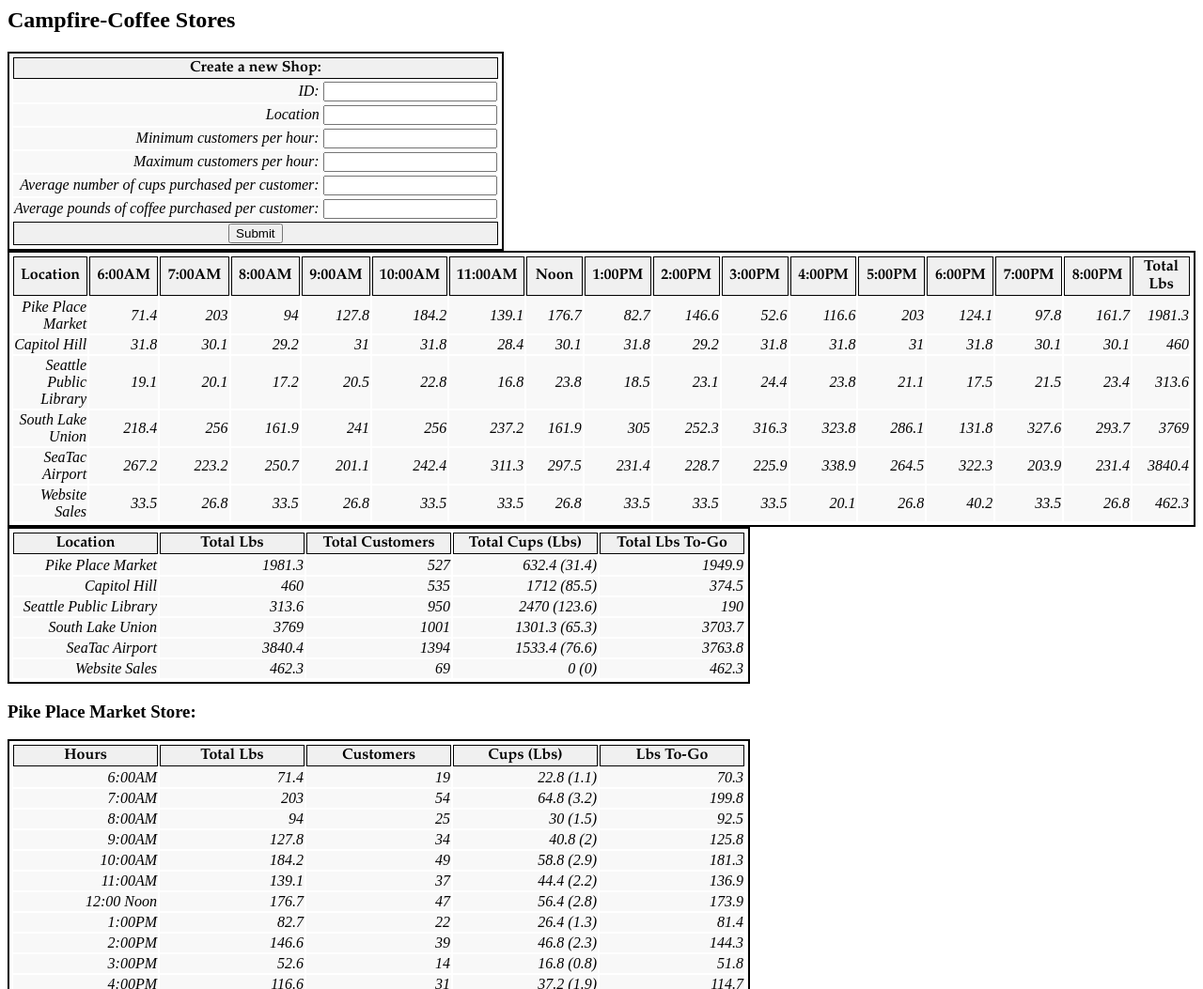
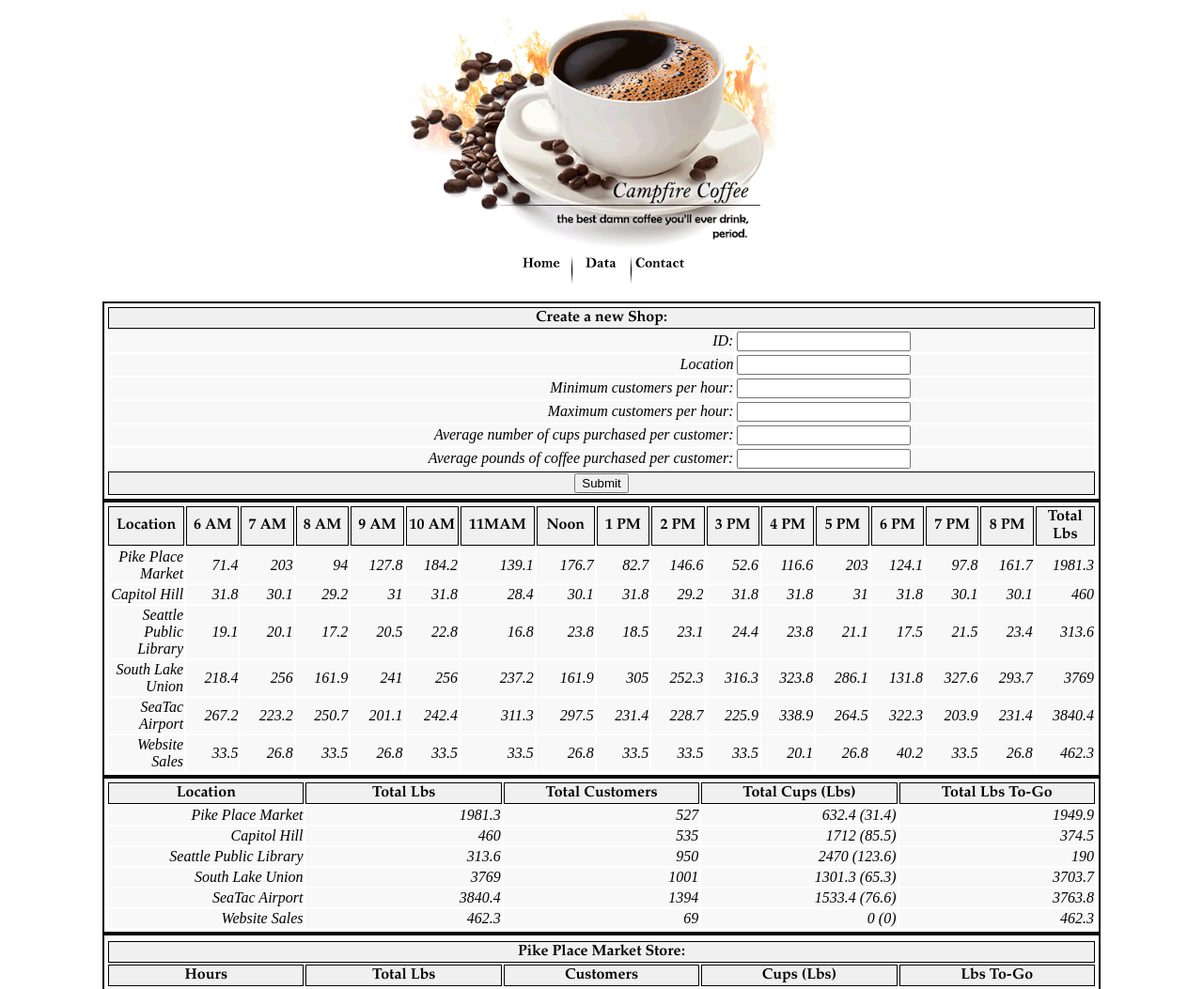
Before and after one commit to Ho-Luc/campfire-coffee-1, a plain HTML site: page data.html in a window 1280 px wide. Shown: the top 1053 px of the page at 94% size. Drawn offline with Linux system fonts and the light colour scheme.

Commit message:
added some images and stuff

```diff
--- a/css/style.css
+++ b/css/style.css
@@ -6,6 +6,10 @@
   width: 100%;
 }
 .shopTable {
+  width: 84%;
+  float: right;
+  position: relative;
+  left: -8%;
   border: 2px solid black;
   padding: 2px;
 }
@@ -22,3 +26,8 @@
   text-align: right;
   font-style: italic;
 }
+.tableInput {
+  background-color: #F8F8F8;
+  text-align: left;
+  font-style: italic;
+}
--- a/data.html
+++ b/data.html
@@ -1,10 +1,9 @@
 <html>
 <head>
-  <title>Campfire-Coffee Stores</title>
+  <title>Campfire-Coffee - Data</title>
   <link href="css/style.css" type="text/css" rel="stylesheet" />
 </head>
 <body>
-  <h2>Campfire-Coffee Stores</h2>
   <script type="text/javascript" src="js/app.js">
   </script>
 </body>
--- a/js/app.js
+++ b/js/app.js
@@ -1,8 +1,75 @@
 // Campfire-Coffee Shop
+
+var theDiv;
+
+var header = {
+  menu : [['index.html', 'images/home.gif', 'images/homeOver.gif'], ['data.html', 'images/data.gif', 'images/dataOver.gif'], ['contact.html', 'images/contact.gif', 'images/contactOver.gif']],
+  menuImage : [],
+}
+
+header.render = function() {
+
+  var divCenter = document.createElement('div'); // Create empty div for logo
+  divCenter.className = 'logoDiv';
+  document.body.appendChild(divCenter);
+
+  var aLogo = document.createElement('a'); // Create link for menu
+  aLogo.setAttribute('href', 'index.html');
+  divCenter.appendChild(aLogo);
+
+  var logoImage = document.createElement('img');
+  logoImage.setAttribute('src', 'logo.gif');
+  logoImage.setAttribute('width', '35%')
+  aLogo.appendChild(logoImage);
+
+  var divMenu = document.createElement('div'); // Create empty div for menu
+  divMenu.className = 'logoDiv';
+  document.body.appendChild(divMenu);
+
+  for (var i = 0; i < this.menu.length; i++) {
+    var a = document.createElement('a'); // Create link for menu
+    a.setAttribute('href', this.menu[i][0])
+    divMenu.appendChild(a);
+
+    this.menuImage.push(document.createElement('img'));
+    this.menuImage[i].className = 'menuButton';
+    this.menuImage[i].setAttribute('src', this.menu[i][1]);
+    a.appendChild(this.menuImage[i]);
+  }
+  header.menuImage[0].onmouseover = function() {
+    header.menuImage[0].setAttribute('src', header.menu[0][2]);
+  }
+  header.menuImage[0].onmouseout = function() {
+    header.menuImage[0].setAttribute('src', header.menu[0][1]);
+  }
+  header.menuImage[1].onmouseover = function() {
+    header.menuImage[1].setAttribute('src', header.menu[1][2]);
+  }
+  header.menuImage[1].onmouseout = function() {
+    header.menuImage[1].setAttribute('src', header.menu[1][1]);
+  }
+  header.menuImage[2].onmouseover = function() {
+    header.menuImage[2].setAttribute('src', header.menu[2][2]);
+  }
+  header.menuImage[2].onmouseout = function() {
+    header.menuImage[2].setAttribute('src', header.menu[2][1]);
+  }
+
+  spacer = document.createElement('br');
+  document.body.appendChild(spacer);
+
+  theDiv = document.createElement('div');
+  theDiv.className = 'logoDiv';
+  document.body.appendChild(theDiv);
+
+}
+
+header.render();
+
 
 var headers = ['Hours', 'Total Lbs', 'Customers', 'Cups (Lbs)', 'Lbs To-Go'];
 var globalHeaders = ['Location', 'Total Lbs', 'Total Customers', 'Total Cups (Lbs)', 'Total Lbs To-Go'];
-var globalHeaders1 = ['Location', '6:00AM', '7:00AM', '8:00AM', '9:00AM', '10:00AM', '11:00AM', 'Noon', '1:00PM', '2:00PM', '3:00PM', '4:00PM', '5:00PM', '6:00PM', '7:00PM', '8:00PM', 'Total Lbs'];
+var globalHeaders1 = ['Location', '6 AM', '7 AM', '8 AM', '9 AM', '10 AM', '11MAM', 'Noon', '1 PM', '2 PM', '3 PM', '4 PM', '5 PM', '6 PM', '7 PM', '8 PM', 'Total Lbs'];
 var coffeeShops = [];
 var globTable;
 var globTable1;
@@ -10,7 +77,7 @@ var globTable1;
 function globalRender1() {
   globTable1 = document.createElement('table'); // Create empty table for content
   globTable1.className = 'shopTable';
-  document.body.appendChild(globTable1);
+  theDiv.appendChild(globTable1);
   var row1 = document.createElement('tr'); // Create empty row for titles
   globTable1.appendChild(row1);
   for (var i = 0; i < globalHeaders1.length; i++) { // Populate header row
@@ -24,7 +91,7 @@ function globalRender1() {
 function globalRender() {
   globTable = document.createElement('table'); // Create empty table for content
   globTable.className = 'shopTable';
-  document.body.appendChild(globTable);
+  theDiv.appendChild(globTable);
   var row1 = document.createElement('tr'); // Create empty row for titles
   globTable.appendChild(row1);
   for (var i = 0; i < globalHeaders.length; i++) { // Populate header row
@@ -89,12 +156,16 @@ function coffeeShop(id, location, minimum, maximum, cups, pounds) {
     console.log('A total of ' + this.globals[0] + ' pounds must be roasted for the ' + this.loc + ' store.');
   };
   this.printShop = function() {
-    var headerEl = document.createElement('h3'); // Print out header for the current shop
-    headerEl.textContent = this.loc + ' Store:';
-    document.body.appendChild(headerEl);
     var table = document.createElement('table'); // Create empty table for content
     table.className = 'shopTable';
-    document.body.appendChild(table);
+    theDiv.appendChild(table);
+    var rowTop = document.createElement('tr'); // Create empty row for store name
+    table.appendChild(rowTop);
+    var colTop = document.createElement('td'); // Create empty row for store name
+    colTop.className = 'headerItem';
+    colTop.setAttribute('colspan', '5');
+    colTop.textContent = this.loc + ' Store:';
+    table.appendChild(colTop);
     var row1 = document.createElement('tr'); // Create empty row for titles
     table.appendChild(row1);
     for (var i = 0; i < headers.length; i++) { // Populate Headers
@@ -131,8 +202,14 @@ function coffeeShop(id, location, minimum, maximum, cups, pounds) {
       contentRow.appendChild(entryColumn);
     }
     var total = document.createElement('li'); // Print total number of cups needed to unordered list
-    total.textContent = 'A total of ' + this.globals[1] + ' pounds must be roasted for the ' + this.loc + ' store today.';
-    document.body.appendChild(total);
+
+    var rowBot = document.createElement('tr'); // Create empty row for store name
+    table.appendChild(rowBot);
+    var colBot = document.createElement('td'); // Create empty row for store name
+    colBot.className = 'headerItem';
+    colBot.setAttribute('colspan', '5');
+    colBot.textContent = 'A total of ' + this.globals[1] + ' pounds must be roasted for the ' + this.loc + ' store today.';
+    table.appendChild(colBot);
   }
   console.log('Created new shop at ' + location + '.');
   coffeeShops.push(this.identity);
@@ -147,7 +224,7 @@ var newShop = {
   render: function() {
     var table = document.createElement('table');
     table.className = 'shopTable';
-    document.body.appendChild(table);
+    theDiv.appendChild(table);
     var headRow = document.createElement('tr');
     table.appendChild(headRow);
     var headColumn = document.createElement('td');
@@ -165,7 +242,7 @@ var newShop = {
       label.textContent = this.labelContent[i];
       column1.appendChild(label);
       var column2 = document.createElement('td');
-      column2.className = 'tableItem';
+      column2.className = 'tableInput';
       row.appendChild(column2);
       this.input.push(document.createElement('input'));
       this.input[i].type = 'text';
```
Also changed, not shown: js/index.js (+38 -17 lines), images/contactOver.gif (added), images/dataOver.gif (added), images/homeOver.gif (added).
